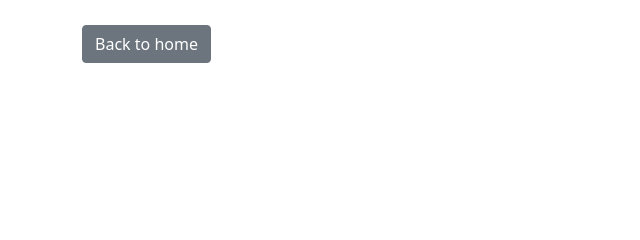
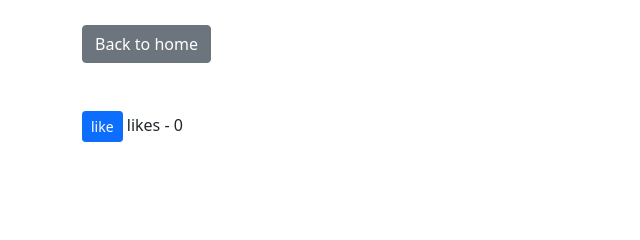
Before and after one commit to AslanZ-5/Codemy-blog, a Django app: page /post/19/ in a window 1280 px wide. Shown: the part 279-519 px from the top of the page, without its empty margins (0-640 px from the left). Run offline with Django 3.2, Linux system fonts and the light colour scheme; data comes from the database, SQL or seed files in the repository; both versions use the stored data as it was after the commit.

Commit message:
2/16/2021 like and unlike button was added

```diff
--- a/myblog/models.py
+++ b/myblog/models.py
@@ -7,16 +7,15 @@ from datetime import datetime, date
 class Category(models.Model):
     name = models.CharField(max_length=255)
 
-    def save(self,*args,**kwargs):
+    def save(self, *args, **kwargs):
         self.name = self.name.lower()
-        return super(Category,self).save(*args,**kwargs)
+        return super(Category, self).save(*args, **kwargs)
 
     def __str__(self):
         return self.name
 
     def get_absolute_url(self):
         return reverse('myblog:home')
-
 
 
 class Post(models.Model):
@@ -26,9 +25,13 @@ class Post(models.Model):
     body = models.TextField()
     post_date = models.DateField(auto_now_add=True)
     category = models.CharField(max_length=255, default="coding")
-    likes = models.ManyToManyField(User,related_name="blog_post")
+    likes = models.ManyToManyField(User, related_name="blog_post")
+
     def __str__(self):
         return f"{self.title} | {self.author}"
 
     def get_absolute_url(self):
         return reverse('myblog:post_detail', args={str(self.pk)})
+
+    def total_likes(self):
+        return self.likes.count()
--- a/myblog/templates/myblog/list_detail.html
+++ b/myblog/templates/myblog/list_detail.html
@@ -12,5 +12,18 @@
 <br>
 <br>
 <a href="{% url 'myblog:home' %}" class="btn btn-secondary"> Back to home</a>
+<br>
+<br>
+<br>
+<form action="{% url 'myblog:add_like' post.pk %}" method="post">
+    {% csrf_token %}
+    {% if liked %}
+    <button type="submit" name="post_id" value="{{post.id}}" class="btn btn-danger btn-sm"> Unlike</button>
+    {% else %}
+    <button type="submit" name="post_id" value="{{post.id}}" class="btn btn-primary btn-sm"> like</button>
+    {% endif %}
+
+           likes -  {{ total_likes }}
+</form>
 
 {% endblock %}
--- a/myblog/urls.py
+++ b/myblog/urls.py
@@ -1,5 +1,5 @@
 from django.urls import path
-from .views import HomeView,PostDetail,AddPost,DeletePost,UpdatePost,AddCategory,CategoryView,AllCategories
+from .views import HomeView,PostDetail,AddPost,DeletePost,UpdatePost,AddCategory,CategoryView,AllCategories,likeView
 
 
 app_name = "myblog"
@@ -12,5 +12,6 @@ urlpatterns = [
     path('category/<str:cats>/',CategoryView,name='category_list'),
     path('update-post/<int:pk>/',UpdatePost.as_view(),name='update_post'),
     path('delete-post/<int:pk>/',DeletePost.as_view(),name='delete_post'),
-    path('all-categories',AllCategories.as_view(),name='all_categories'),
+    path('all-categories/',AllCategories.as_view(),name='all_categories'),
+    path('like/<int:pk>/', likeView, name="add_like")
 ]
--- a/myblog/views.py
+++ b/myblog/views.py
@@ -1,14 +1,28 @@
-from django.shortcuts import render
+from django.shortcuts import render, get_object_or_404
 from django.contrib.auth.mixins import LoginRequiredMixin, UserPassesTestMixin
 from django.views.generic import (ListView,
                                   DeleteView,
                                   CreateView,
-                                  UpdateView
+                                  UpdateView,
+                                  DetailView
                                   )
-from django.urls import reverse_lazy
+from django.urls import reverse_lazy, reverse
 from .forms import PostForm, AddCategoryForm
+from django.http import HttpResponseRedirect
 
 from .models import Post, Category
+
+
+def likeView(request, pk):
+    post = get_object_or_404(Post, id=request.POST.get('post_id'))
+    liked = False
+    if post.likes.filter(id=request.user.id).exists():
+        post.likes.remove(request.user)
+        liked = False
+    else:
+        post.likes.add(request.user)
+        liked = True
+    return HttpResponseRedirect(reverse("myblog:post_detail", args=[str(pk)]))
 
 
 class HomeView(ListView):
@@ -30,9 +44,22 @@ def CategoryView(request, cats):
                   {'cats': cats.title().replace("-", " "), "category_posts": category_posts})
 
 
-class PostDetail(DeleteView):
+class PostDetail(DetailView):
     model = Post
     template_name = 'myblog/list_detail.html'
+
+    def get_context_data(self,**kwargs):
+        context = super(PostDetail, self).get_context_data( **kwargs)
+        stuff = get_object_or_404(Post, id=self.kwargs["pk"])
+        liked = False
+        if stuff.likes.filter(id=self.request.user.id).exists():
+            liked = True
+
+        total_likes = stuff.total_likes()
+        context["total_likes"] = total_likes
+        context["liked"] = liked
+        return context
+
 
 
 class AddPost(LoginRequiredMixin, CreateView):
```
Also changed, not shown: db.sqlite3.
